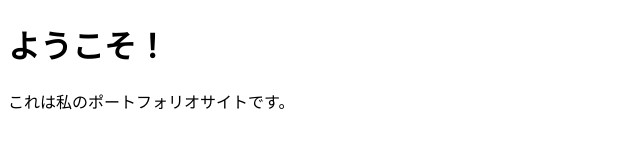
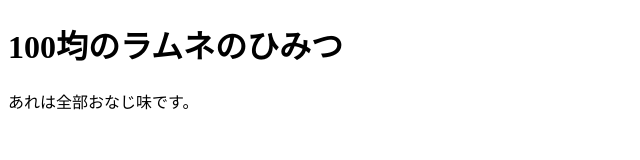
Before and after one commit to maerin1109/portfolio, a plain HTML site: page index.html in a window 1280 px wide. Shown: the whole page, without its empty margins (0-640 px from the left). Drawn offline with Linux system fonts and the light colour scheme.

Commit message:
Update index.html

```diff
--- a/index.html
+++ b/index.html
@@ -6,7 +6,7 @@
     <title>My Portfolio</title>
 </head>
 <body>
-    <h1>ようこそ！</h1>
-    <p>これは私のポートフォリオサイトです。</p>
+    <h1>100均のラムネのひみつ</h1>
+    <p>あれは全部おなじ味です。</p>
 </body>
 </html>
```
